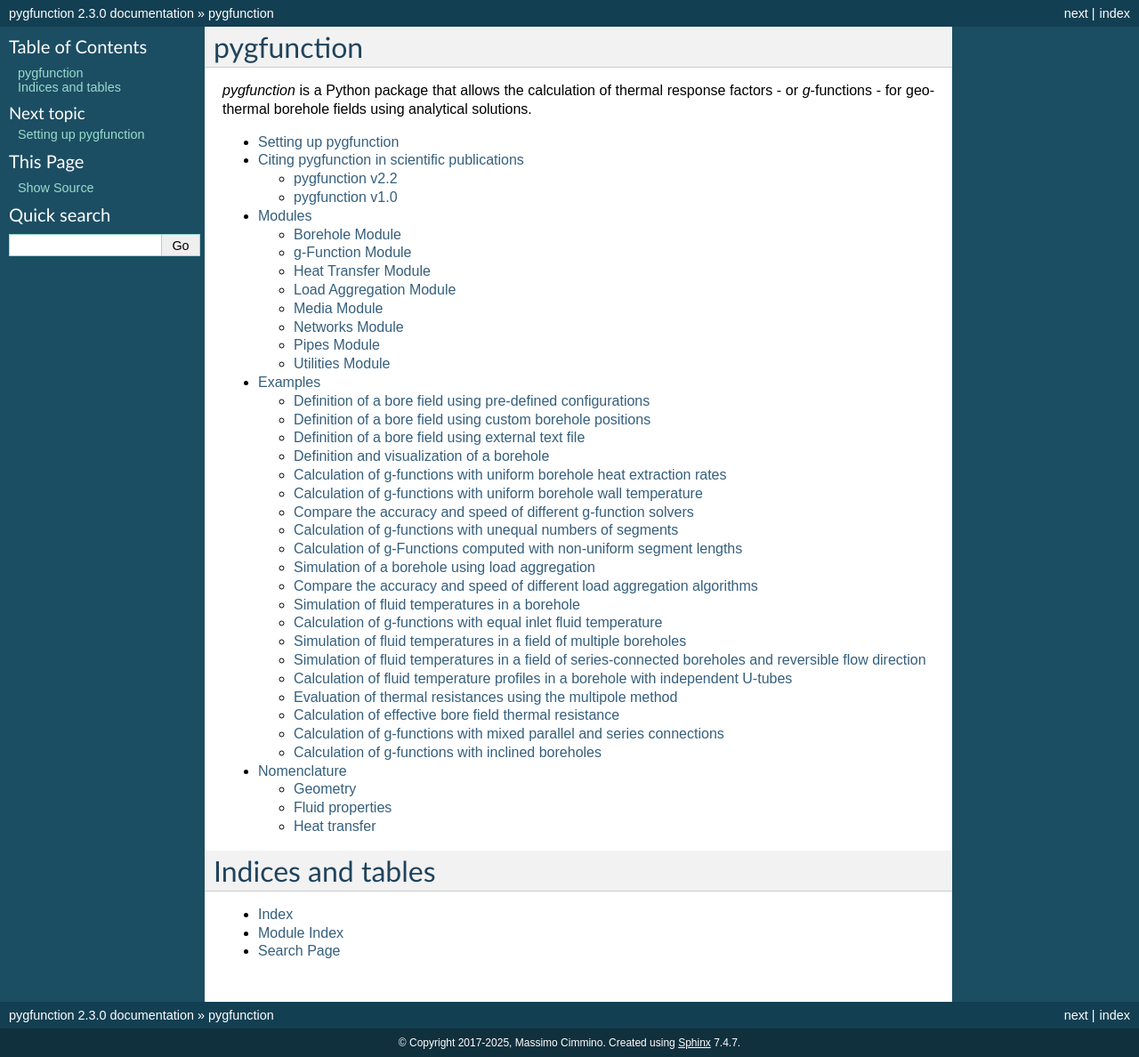
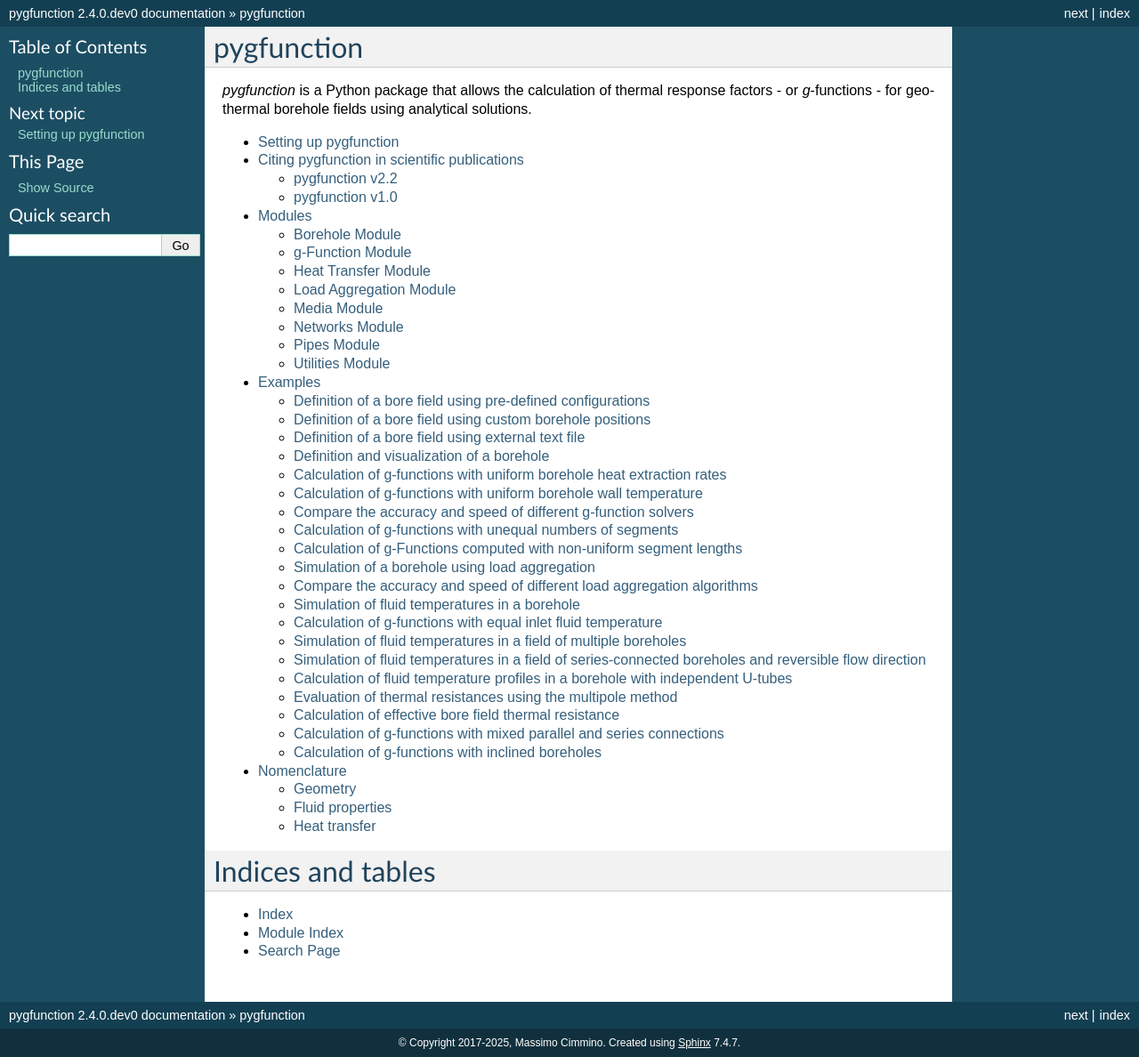
Before and after one commit to MassimoCimmino/pygfunction, a Sphinx documentation site: the page built from doc/source/index.rst, in a window 1280 px wide. Shown: the whole page at 89% size. Built offline with Sphinx 7.4.7, drawn with Linux system fonts in a browser that asks for light colours.

Commit message:
Update master version to v2.4.0.dev0

```diff
--- a/doc/source/conf.py
+++ b/doc/source/conf.py
@@ -74,9 +74,9 @@
 # built documents.
 #
 # The short X.Y version.
-version = u'2.3'
+version = u'2.4'
 # The full version, including alpha/beta/rc tags.
-release = u'2.3.0'
+release = u'2.4.0.dev0'
 
 # The language for content autogenerated by Sphinx. Refer to documentation
 # for a list of supported languages.
--- a/setup.cfg
+++ b/setup.cfg
@@ -1,6 +1,6 @@
 [metadata]
 name = pygfunction
-version = 2.3.0
+version = 2.4.0.dev0
 description = A g-function calculator for Python
 author = Massimo Cimmino
 author_email = massimo.cimmino@polymtl.ca
```
